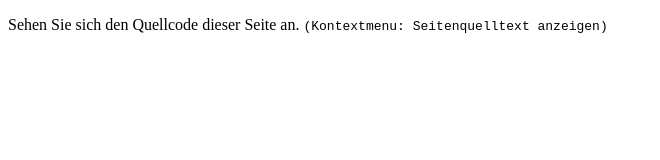
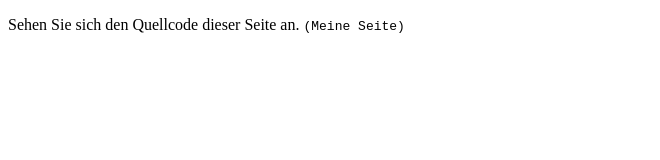
Before and after one commit to SatBar10/HarvardClass, a plain HTML site: page hello.html in a window 1280 px wide. Shown: the whole page, without its empty margins (0-660 px from the left). Drawn offline with Linux system fonts and the light colour scheme.

Commit message:
Kontextmenu

```diff
--- a/hello.html
+++ b/hello.html
@@ -7,7 +7,7 @@
   <body>
     <!-- Sichtbarer Dokumentinhalt im body -->
     <p>Sehen Sie sich den Quellcode dieser Seite an.
-      <kbd>(Kontextmenu: Seitenquelltext anzeigen)</kbd>
+      <kbd>(Meine Seite)</kbd>
     </p>
 
   </body>
```
